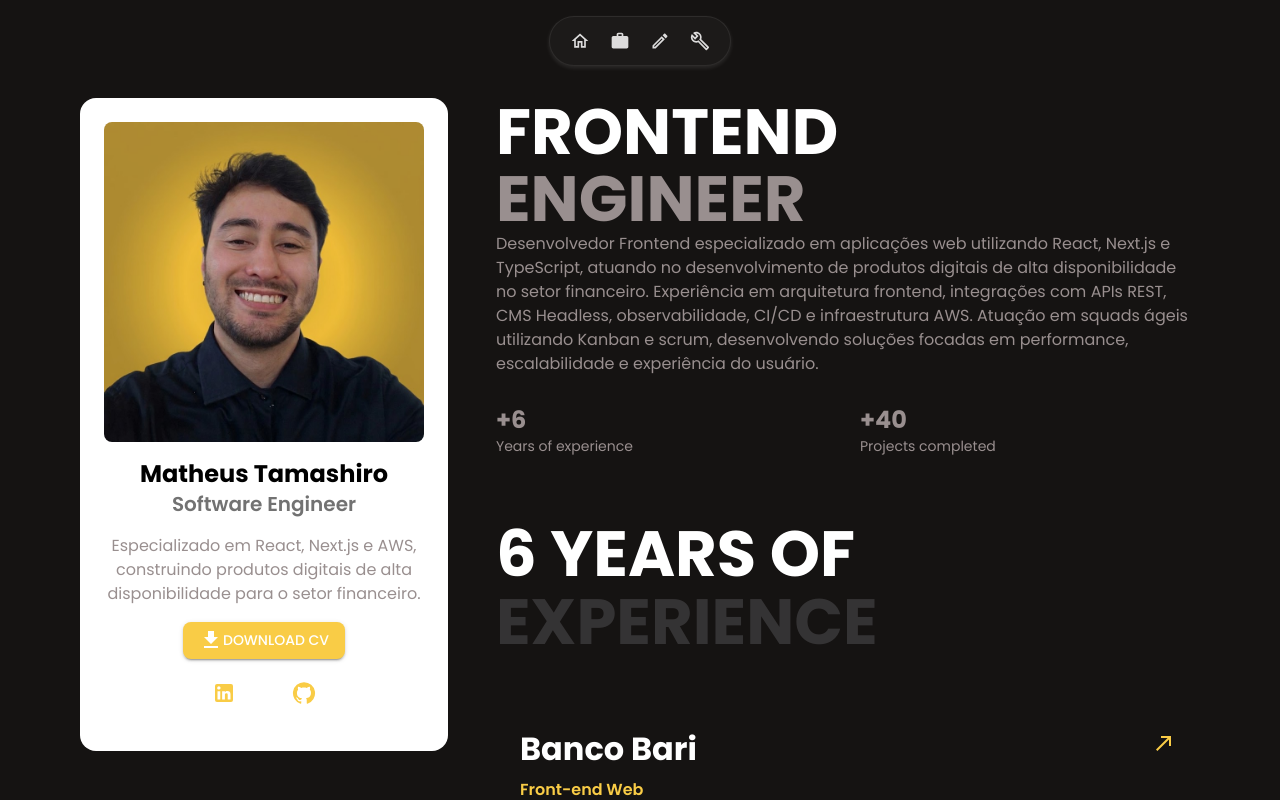
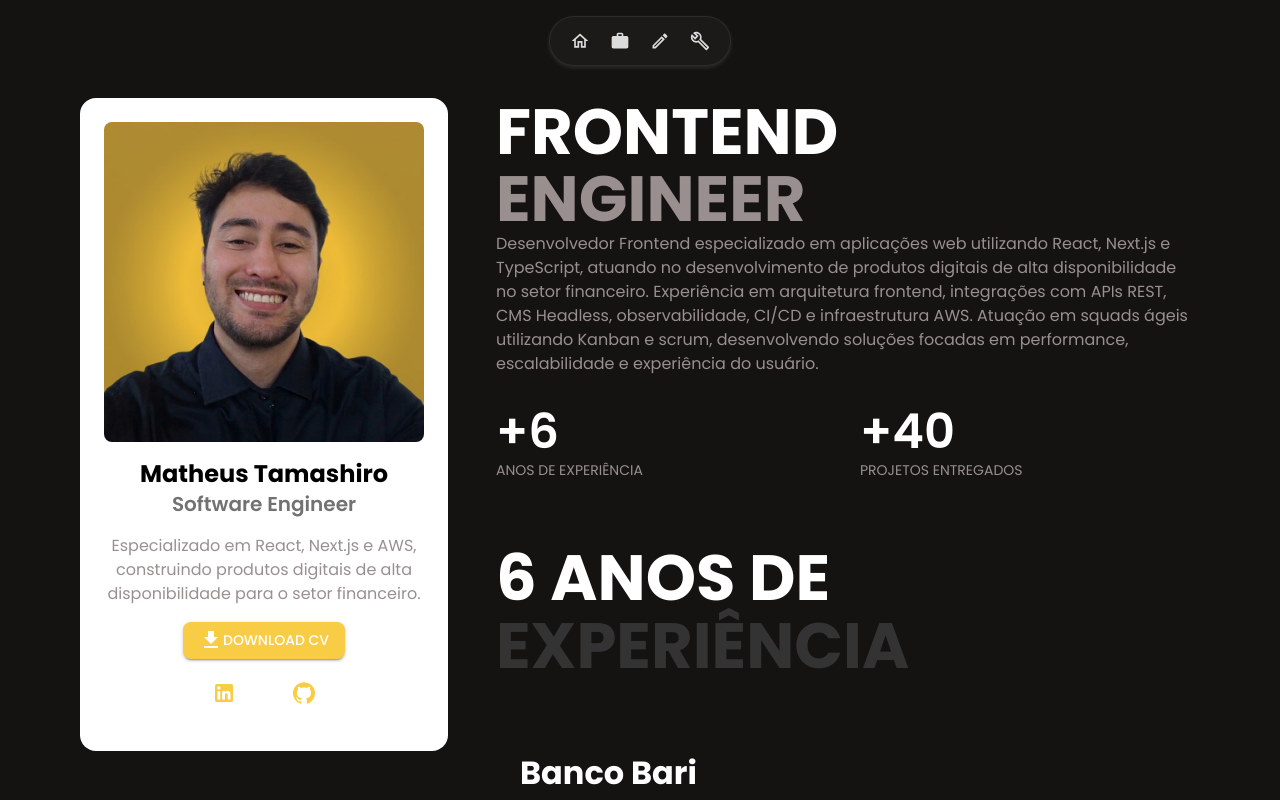
Before and after one commit to mtamashiro13/portfolio, a Next.js app: page / in a window 1280 px wide. Shown: the top 800 px of the page. Built offline with nearby package versions, Linux system fonts and the light colour scheme.

Commit message:
feat: changing english texts

```diff
--- a/app/components/AnimatedCounter.tsx
+++ b/app/components/AnimatedCounter.tsx
@@ -50,7 +50,17 @@ export default function AnimatedCounter({
   }, [value, duration]);
 
   return (
-    <Typography component="span" ref={ref} {...typographyProps}>
+    <Typography
+      component="span"
+      ref={ref}
+      {...typographyProps}
+      sx={{
+        fontWeight: 600,
+        lineHeight: 1,
+        fontSize: "48px",
+        color: "text.highlight",
+      }}
+    >
       {prefix}
       {count}
     </Typography>
--- a/app/components/ExperienceSection.tsx
+++ b/app/components/ExperienceSection.tsx
@@ -1,8 +1,4 @@
-import {
-  Box,
-  Stack,
-  Typography,
-} from "@mui/material";
+import { Box, Stack, Typography } from "@mui/material";
 import NorthEastOutlinedIcon from "@mui/icons-material/NorthEastOutlined";
 import React from "react";
 
@@ -21,7 +17,7 @@ const experiences = [
       "Integração com APIs RESTful e microsserviços, incluindo a implementação de agentes de IA (Claude e Gemini).",
       "Monitoramento de aplicações em produção via Datadog, com atuação em deploys, troubleshooting e resolução de incidentes seguindo fluxo Kanban.",
     ],
-    href: "https://www.bancobari.com.br",
+    href: null,
   },
   {
     role: "Front-end Jr.",
@@ -32,7 +28,7 @@ const experiences = [
       "Suporte a provedores de servidor, CPanel e FTP, além de orçamentos e kick-offs com contato direto com clientes do início ao fim do projeto.",
       "Atendimento a clientes como NewHotel, Grupo Condor (Zonta), Tintas Alessi, Viação Sorriso, Grupo Noster, NHS e Trisoft.",
     ],
-    href: "https://www.inunda.com.br",
+    href: null,
   },
   {
     role: "Freelancer",
@@ -58,11 +54,11 @@ export default function ExperienceSection() {
         }}
       >
         <Box component="span" sx={{ color: "text.highlight" }}>
-          {yearsOfExperience} Years of
+          {yearsOfExperience} Anos de
         </Box>
         <br />
         <Box component="span" sx={{ color: "text.secondary" }}>
-          Experience
+          Experiência
         </Box>
       </Typography>
 
--- a/app/components/StatsSection.tsx
+++ b/app/components/StatsSection.tsx
@@ -8,11 +8,11 @@ const PROJECTS_COMPLETED = 40;
 const stats = [
   {
     value: new Date().getFullYear() - 2020,
-    label: "Years of experience",
+    label: "ANOS DE EXPERIÊNCIA",
   },
   {
     value: PROJECTS_COMPLETED,
-    label: "Projects completed",
+    label: "PROJETOS ENTREGADOS",
   },
 ] as const;
 
```
